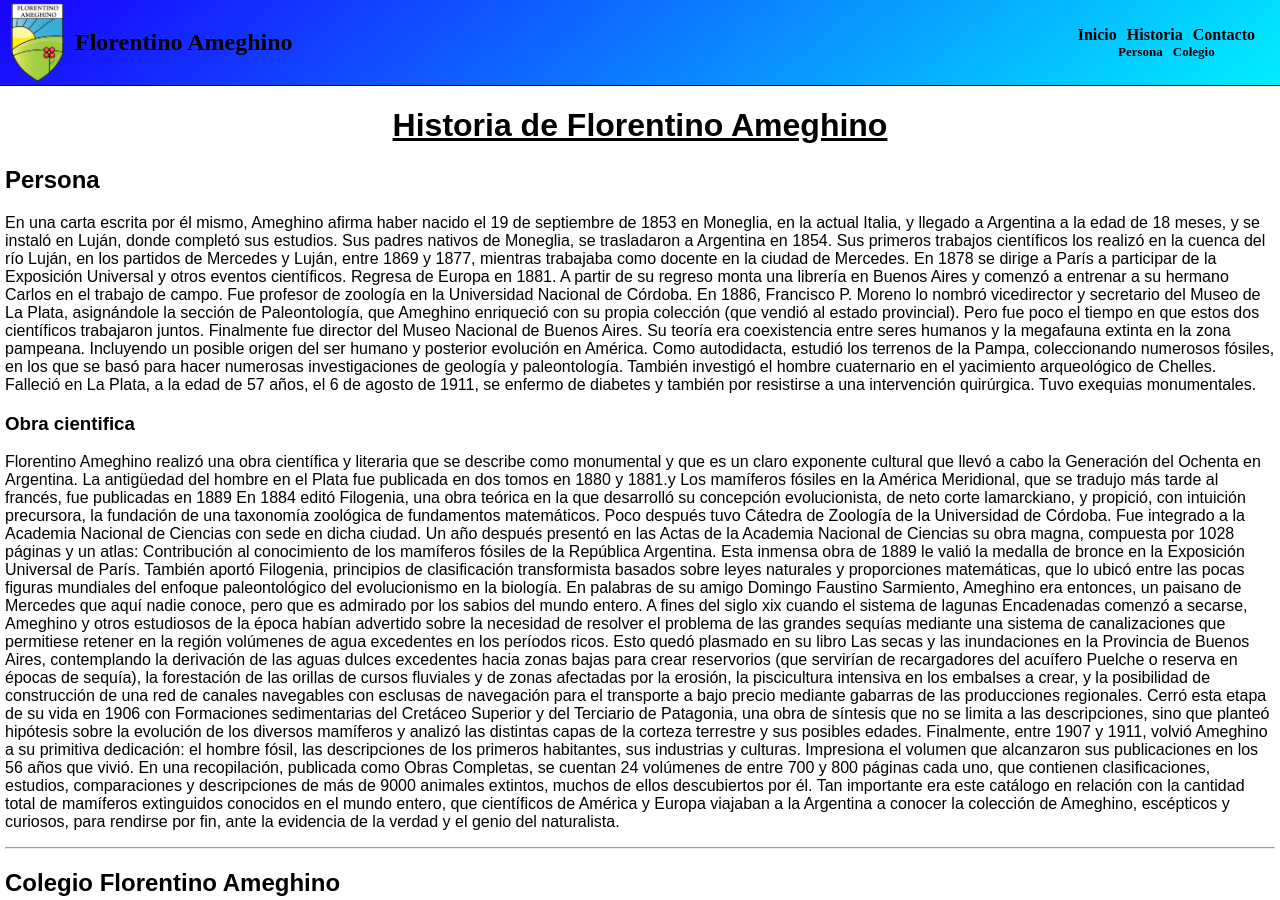
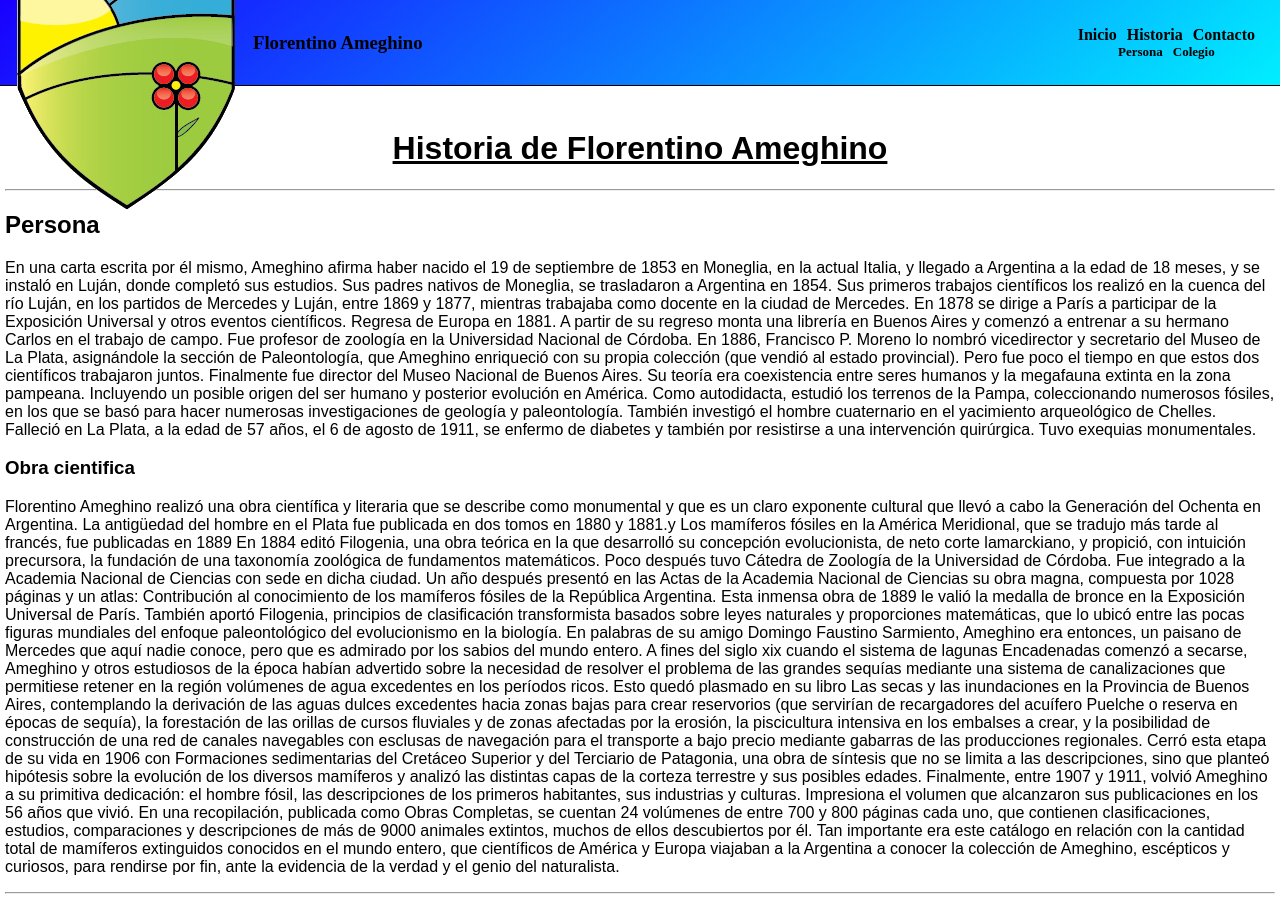
Before and after one commit to Fernandezben10/Fernandezben10-Florentino-Ameghino-web, a plain HTML site: page historia.html in a window 1280 px wide. Shown: the top 900 px of the page. Drawn offline with Linux system fonts and the light colour scheme.

Commit message:
chesquinho

```diff
--- a/historia.html
+++ b/historia.html
@@ -8,8 +8,8 @@
 <div>
     <header>
         <div class="A">
-        <a href="https://sitio.fameghino.com.ar/"><img width="55px" src="LogoFAmeghino.png" alt="Logo del colegio"></a>
-        <a href="https://sitio.fameghino.com.ar/"><H2 class="FA">Florentino Ameghino</H2></a>
+        <a href="https://sitio.fameghino.com.ar/"><img src="LogoFAmeghino.png" alt="Logo del colegio"></a>
+        <a href="https://sitio.fameghino.com.ar/"><h3 class="FA">Florentino Ameghino</H3></a>
         </div>
     <div>
         <nav>
@@ -29,8 +29,15 @@
     </header>
 <div style="margin: 5;">
 <body style="margin: 0;">
+    <br>
+    <div class="bro">
+
+        <div class="Todos">
+
+            <div class="todo">
                 <div style="font-family: Arial, Helvetica, sans-serif;">
                 <h1>Historia de Florentino Ameghino</h1>
+                <hr>
                     <h2 id="persona">Persona</h2>
                 <p>En una carta escrita por él mismo, Ameghino afirma haber nacido el 19
                 de septiembre de 1853 en Moneglia, en la actual Italia, y llegado a
@@ -159,11 +166,12 @@ formación Profesional:
                 <li>Diseño y Programación de Páginas Web
                 <li>Diseño y Elaboración de Proyectos Productivos
                 </p>
-<hr>
-<h6>Creador de la pagina:Benjamin Fernandez</h6>
+            </div>
+            </div>
+        </div>
+    </div>
 <div class="ahh">
 <a href="#"><button class="volver">↑</button>
-</div>
 </div>
 </body>
 </div>
```
Lines whose indentation alone changed are shown as unchanged.
